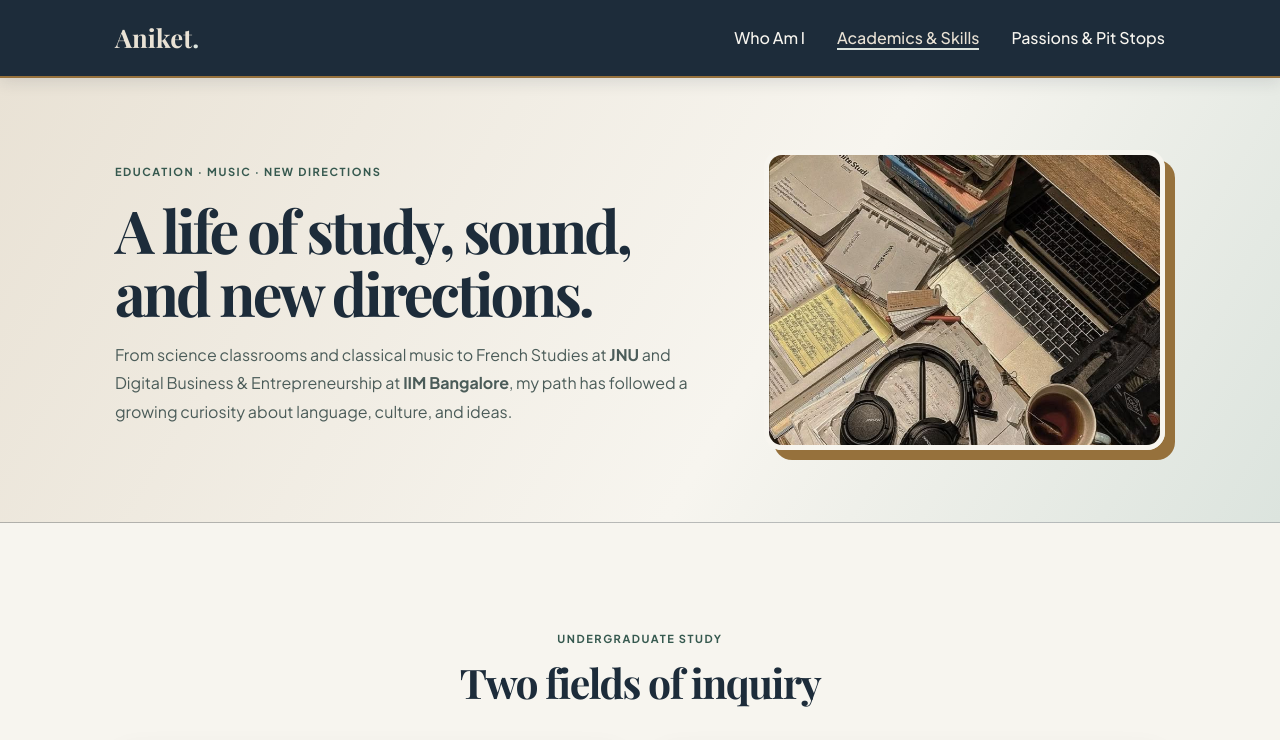
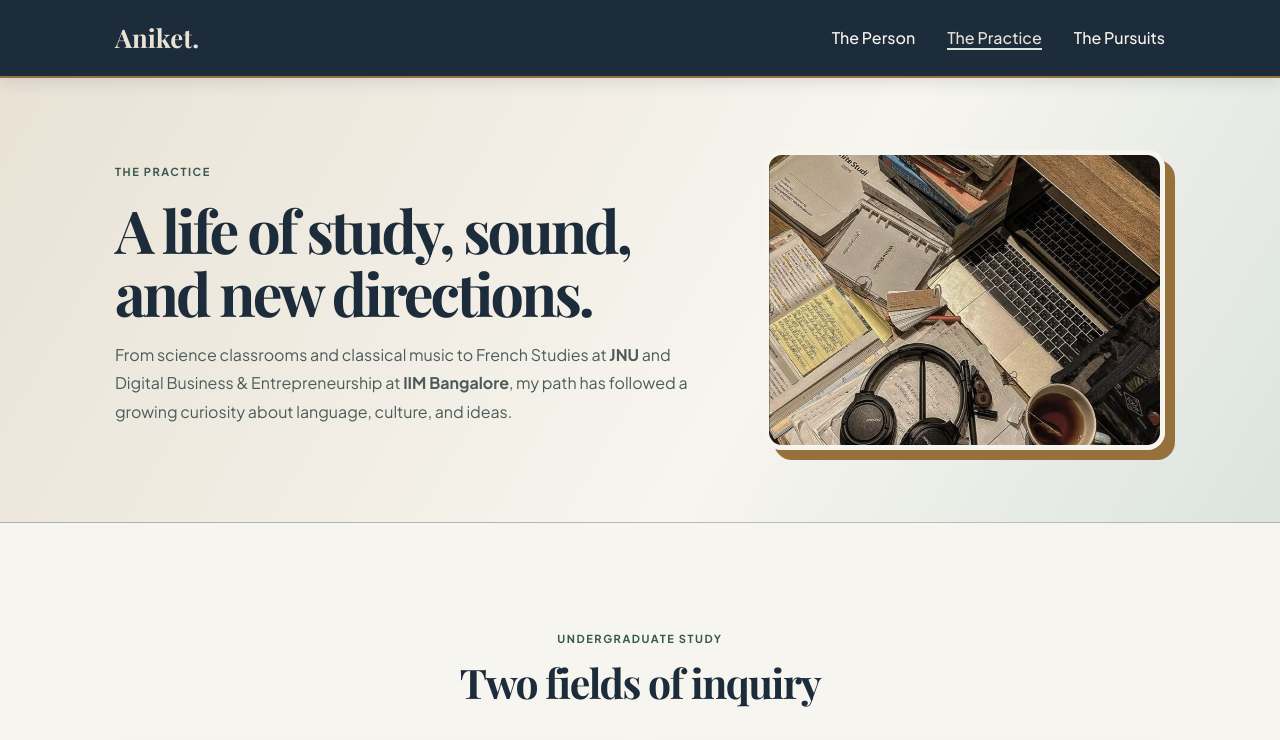
Before and after one commit to rajaniket2k07-coder/Portfolio-Website, a plain HTML site: page resume.html in a window 1280 px wide. Shown: the top 740 px of the page. Drawn offline with nearby package versions, Linux system fonts and the light colour scheme; a web font is replaced by a local one.

Commit message:
Apply the editorial page theme across all pages with The Person, The Practice, and The Pursuits.

```diff
--- a/resume.html
+++ b/resume.html
@@ -3,14 +3,13 @@
 	<head>
 		<meta charset="UTF-8" />
 		<meta name="viewport" content="width=device-width, initial-scale=1.0" />
-		<title>Aniket Raj | Academics & Skills</title>
+		<title>Aniket Raj | The Practice</title>
 		<link
 			href="https://fonts.googleapis.com/css2?family=Playfair+Display:ital,wght@0,600;0,700;1,600&family=Plus+Jakarta+Sans:wght@400;500;600;700&display=swap"
 			rel="stylesheet"
 		/>
 		<link rel="stylesheet" href="style.css" />
 		<style>
-			/* Editorial academic palette: parchment, deep ink, moss, and brass. */
 			#resume-page {
 				--blush-pink: #e9e2d5;
 				--warm-cream: #f7f5ef;
@@ -22,28 +21,22 @@
 				background: var(--warm-cream);
 				color: var(--forest-ink);
 			}
-
 			#resume-page h1,
 			#resume-page h2,
 			#resume-page h3 {
 				color: var(--forest-ink);
 			}
-
 			#resume-page main.container > .section-block {
 				margin-block: clamp(4rem, 8vw, 6.25rem);
 			}
-
 			#resume-page .section-header {
 				margin-bottom: clamp(1.6rem, 3vw, 2.25rem);
 			}
-
 			#resume-page .section-title {
 				font-size: clamp(1.9rem, 3.5vw, 2.55rem);
 				line-height: 1.16;
 				letter-spacing: -0.035em;
 			}
-
-			/* Keep section labels quiet; reserve brass for fine details. */
 			#resume-page .sage-badge {
 				padding: 0;
 				background: transparent;
@@ -51,62 +44,44 @@
 				font-size: 0.69rem;
 				letter-spacing: 0.14em;
 			}
-
 			#resume-page #main-nav {
 				border-bottom: 2px solid var(--accent-brass);
 			}
-
 			#resume-page #resume-hero {
 				background: linear-gradient(120deg, #e9e2d5 0%, #f7f5ef 60%, #dce4de 100%);
 				border-bottom: 1px solid rgba(29, 44, 58, 0.28);
 			}
-
 			.resume-hero-text h1 {
 				max-width: 660px;
 				font-size: clamp(2.45rem, 5vw, 3.7rem);
 				line-height: 1.06;
 				letter-spacing: -0.05em;
 			}
-
 			.resume-hero-text p {
 				max-width: 620px;
 				color: var(--muted-sage);
 				line-height: 1.8;
 			}
-
 			.resume-hero-img {
 				border-color: var(--warm-cream);
 				box-shadow: 10px 10px 0 var(--accent-brass);
 			}
-
 			.degree-card {
 				border: 1px solid rgba(29, 44, 58, 0.24);
 				box-shadow: 0 10px 28px rgba(29, 44, 58, 0.07);
 			}
-
-			.degree-card:hover {
-				border-color: var(--deep-sage);
-			}
-
-			.degree-img-box img {
-				border-bottom-color: var(--accent-brass);
-			}
-
+			.degree-card:hover { border-color: var(--deep-sage); }
+			.degree-img-box img { border-bottom-color: var(--accent-brass); }
 			.floating-tag {
 				background: var(--warm-cream);
 				border-color: rgba(29, 44, 58, 0.3);
 			}
-
-			.university-name {
-				color: var(--deep-sage);
-			}
-
+			.university-name { color: var(--deep-sage); }
 			.resume-story .section-header {
 				max-width: 720px;
 				margin-inline: auto;
 				text-align: center;
 			}
-
 			.story-intro {
 				max-width: 610px;
 				margin: 0.85rem auto 0;
@@ -114,15 +89,12 @@
 				font-size: 1rem;
 				line-height: 1.8;
 			}
-
-			/* Archive layout: dates and fine rules, not a stack of promotional cards. */
 			.story-timeline {
 				position: relative;
 				max-width: 850px;
 				margin: clamp(2rem, 4vw, 3rem) auto 0;
 				padding-left: 1.7rem;
 			}
-
 			.story-timeline::before {
 				position: absolute;
 				top: 0.55rem;
@@ -132,7 +104,6 @@
 				background: var(--accent-brass);
 				content: "";
 			}
-
 			.story-card {
 				position: relative;
 				margin: 0;
@@ -143,21 +114,12 @@
 				background: transparent;
 				box-shadow: none;
 			}
-
-			.story-card:first-child {
-				padding-top: 0.25rem;
-			}
-
+			.story-card:first-child { padding-top: 0.25rem; }
 			.story-card:last-child {
 				padding-bottom: 0.25rem;
 				border-bottom: 0;
 			}
-
-			.story-card:hover {
-				transform: none;
-				box-shadow: none;
-			}
-
+			.story-card:hover { transform: none; box-shadow: none; }
 			.story-card::before {
 				position: absolute;
 				top: 1.55rem;
@@ -170,16 +132,8 @@
 				box-shadow: 0 0 0 1px var(--deep-sage);
 				content: "";
 			}
-
-			.story-card:first-child::before {
-				top: 0.5rem;
-			}
-
-			.story-card--pivot {
-				background: transparent;
-				border-color: rgba(29, 44, 58, 0.2);
-			}
-
+			.story-card:first-child::before { top: 0.5rem; }
+			.story-card--pivot { background: transparent; border-color: rgba(29, 44, 58, 0.2); }
 			.story-meta {
 				display: flex;
 				flex-wrap: wrap;
@@ -187,7 +141,6 @@
 				gap: 0.35rem 0.75rem;
 				margin-bottom: 0.35rem;
 			}
-
 			.story-year {
 				color: var(--accent-brass);
 				font-size: 0.7rem;
@@ -195,7 +148,6 @@
 				letter-spacing: 0.1em;
 				text-transform: uppercase;
 			}
-
 			.story-credential {
 				padding: 0;
 				border-radius: 0;
@@ -204,14 +156,12 @@
 				font-size: 0.78rem;
 				font-weight: 600;
 			}
-
 			.story-card h3 {
 				margin: 0 0 0.25rem;
 				font-size: clamp(1.15rem, 2vw, 1.35rem);
 				line-height: 1.35;
 				letter-spacing: -0.02em;
 			}
-
 			.story-school {
 				margin: 0 0 0.45rem;
 				color: var(--deep-sage);
@@ -219,14 +169,12 @@
 				font-weight: 600;
 				line-height: 1.5;
 			}
-
 			.story-card > p:last-child {
 				max-width: 740px;
 				margin-bottom: 0;
 				color: #354653;
 				line-height: 1.75;
 			}
-
 			.story-closing {
 				max-width: 850px;
 				margin: 1.4rem auto 0;
@@ -238,29 +186,15 @@
 				font-style: italic;
 				line-height: 1.6;
 			}
-
 			#resume-page .skill-box {
 				background: #e7e8df;
 				border: 1px solid rgba(29, 44, 58, 0.28);
 			}
-
-			#resume-page .pill {
-				border-color: rgba(29, 44, 58, 0.32);
-			}
-
-			#resume-page footer {
-				border-top: 2px solid var(--accent-brass);
-			}
-
+			#resume-page .pill { border-color: rgba(29, 44, 58, 0.32); }
+			#resume-page footer { border-top: 2px solid var(--accent-brass); }
 			@media (max-width: 600px) {
-				.story-timeline {
-					margin-top: 1.75rem;
-					padding-left: 1.35rem;
-				}
-
-				.story-card::before {
-					left: -1.4rem;
-				}
+				.story-timeline { margin-top: 1.75rem; padding-left: 1.35rem; }
+				.story-card::before { left: -1.4rem; }
 			}
 		</style>
 	</head>
@@ -270,11 +204,9 @@
 				<a href="index.html" class="logo">Aniket<span>.</span></a>
 				<nav>
 					<ul class="nav-links">
-						<li><a href="index.html">Who Am I</a></li>
-						<li>
-							<a href="resume.html" class="active">Academics & Skills</a>
-						</li>
-						<li><a href="projects.html">Passions &amp; Pit Stops</a></li>
+						<li><a href="index.html">The Person</a></li>
+						<li><a href="resume.html" class="active">The Practice</a></li>
+						<li><a href="projects.html">The Pursuits</a></li>
 					</ul>
 				</nav>
 			</div>
@@ -283,7 +215,7 @@
 		<section id="resume-hero">
 			<div class="container resume-hero-grid">
 				<div class="resume-hero-text">
-					<span class="sage-badge">Education · Music · New Directions</span>
+					<span class="sage-badge">The Practice</span>
 					<h1>A life of study, sound, and new directions.</h1>
 					<p>
 						From science classrooms and classical music to French Studies
```
Also changed, not shown: index.html (+4 -7 lines), projects.html (+7 -15 lines).
